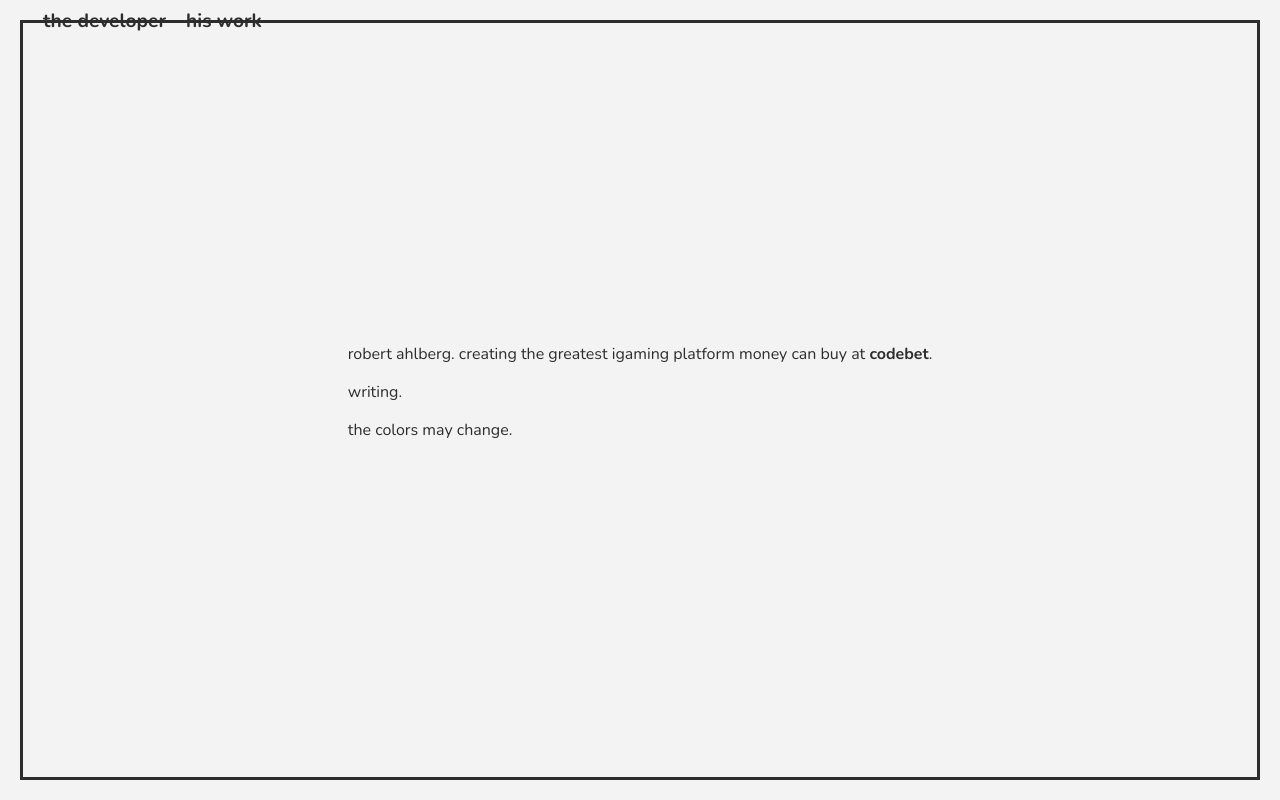
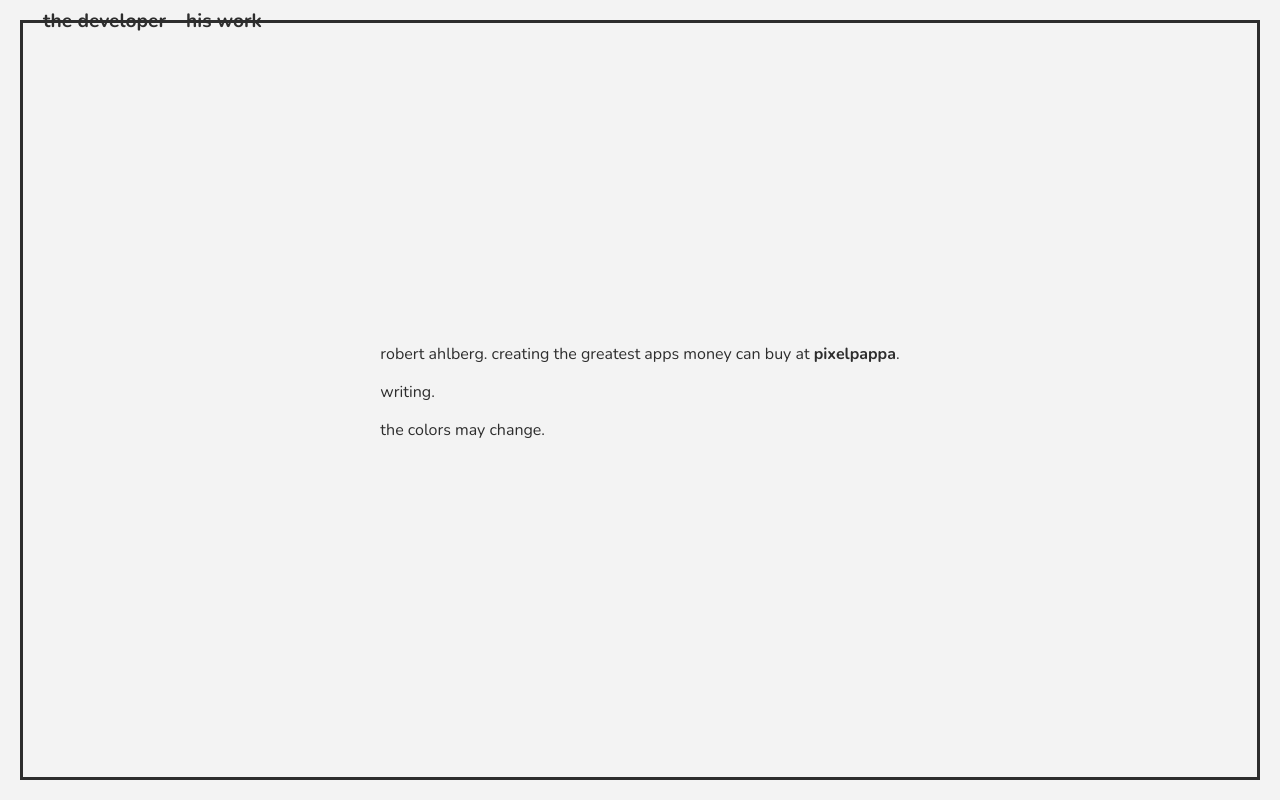
Before and after one commit to robahl/robban.dev, a Next.js app: page /the-developer in a window 1280 px wide. Built offline with nearby package versions, Linux system fonts and the light colour scheme.

Commit message:
Update the-developer.js

```diff
--- a/pages/the-developer.js
+++ b/pages/the-developer.js
@@ -5,9 +5,9 @@ export default function TheDeveloper() {
   return (
     <Layout title="the developer">
       <p>
-        robert ahlberg. creating the greatest igaming platform money can buy at{' '}
-        <a href="https://codebet.com" target="__blank">
-          codebet
+        robert ahlberg. creating the greatest apps money can buy at{' '}
+        <a href="https://www.pixelpappa.com" target="__blank">
+          pixelpappa
         </a>
         .
       </p>
```
